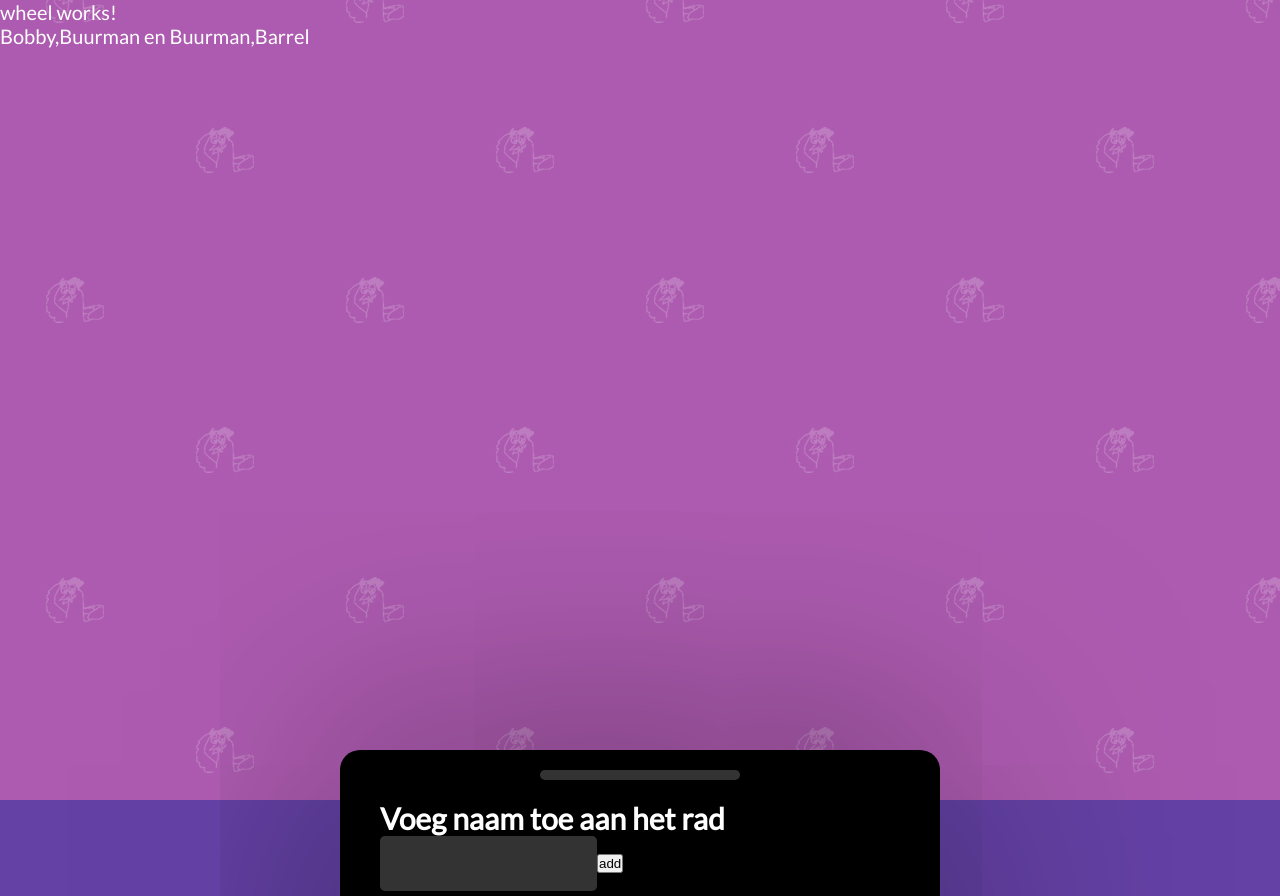
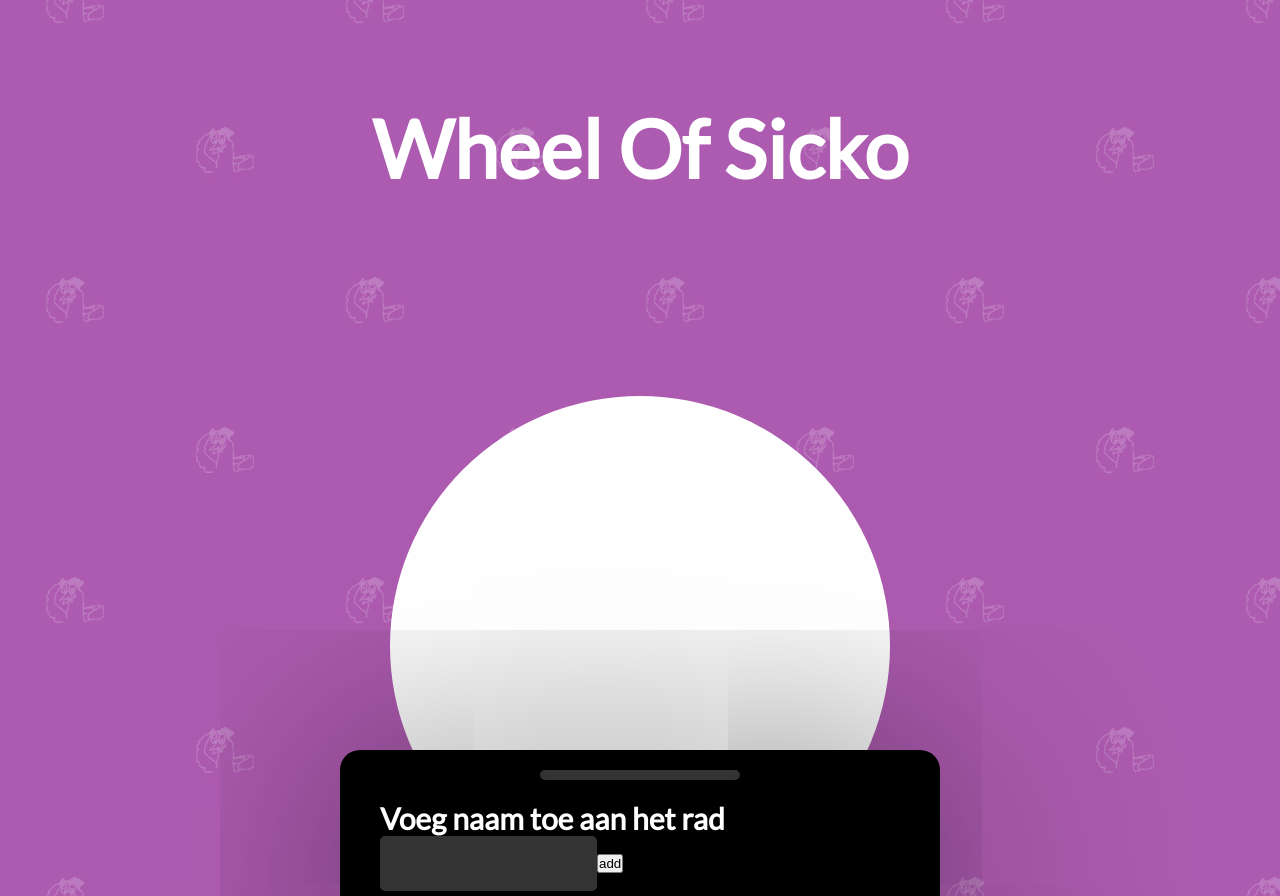
Before and after one commit to robbsnor/wheel-of-sicko, an Angular app: page / in a window 1280 px wide. Before the commit the page ends 800 px from the top, so only its background shows below. Built offline with nearby package versions, Linux system fonts and the light colour scheme.

Commit message:
start of wheel

```diff
--- a/src/app/wheel/wheel.component.html
+++ b/src/app/wheel/wheel.component.html
@@ -1,3 +1,5 @@
-<p>wheel works!</p>
+<div class="wheel">
+    <h1 class="wheel__title">Wheel Of Sicko</h1>
 
-{{list}}
+    <div class="wheel__wheel"></div>
+</div>
--- a/src/app/wheel/wheel.component.scss
+++ b/src/app/wheel/wheel.component.scss
@@ -0,0 +1,21 @@
+.wheel {
+    width: 900px;
+    margin: 0 auto;
+
+    &__title {
+        font-size: 80px;
+        color: white;
+        text-align: center;
+        padding-top: 100px;
+    }
+
+    &__wheel {
+        width: 500px;
+        height: 500px;
+        background-color: white;
+        border-radius: 999px;
+        margin: 0 auto;
+        margin-top: 200px;
+
+    }
+}
```
